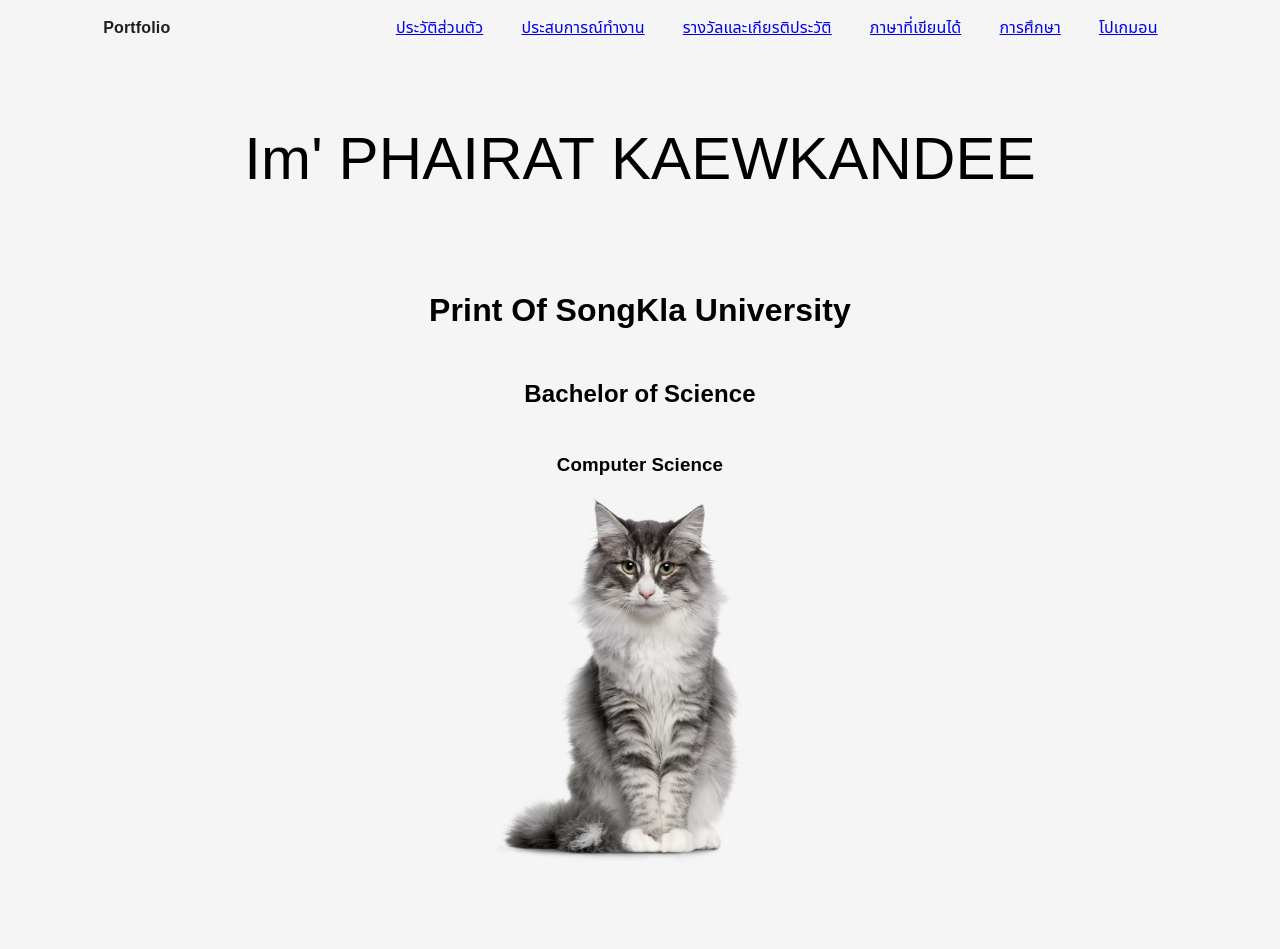
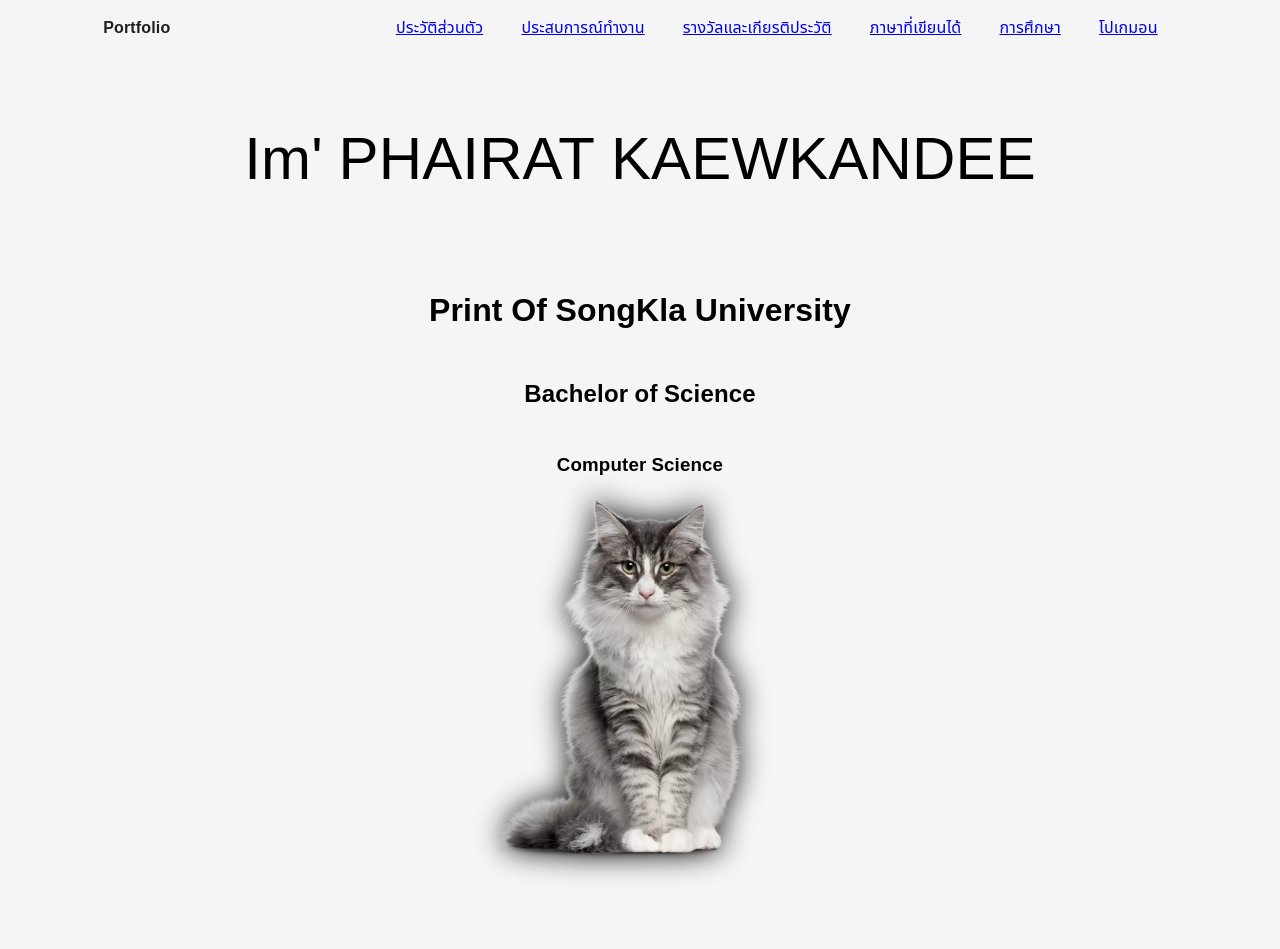
Before and after one commit to padgad336/my-app, a React (Create React App) app: page / in a window 1280 px wide. Shown: the top 949 px of the page. Built offline with nearby package versions, Linux system fonts and the light colour scheme.

Commit message:
🐛 FIX: POSITION

```diff
--- a/src/components/pokemon.js
+++ b/src/components/pokemon.js
@@ -28,7 +28,9 @@ const Pokemon = ({ name, image, species, type, id }) => {
                     transition: 'background 0.8s',
                     backgroundSize: isHover ? '500px' : '192px',
                     backgroundRepeat: "no-repeat",
-                    backgroundPosition: isHover ? 'left' : 'center',
+                    backgroundPosition: isHover ? 'right 53% bottom 86%' : 'center',
+                    backgroundBlendMode: isHover ? 'multiply;' : 'normal',
+                    backdropFilter:"blur(12px)",
                     borderRadius: '20px',
                     position: 'relative',
                     boxShadow: "0 70px 60px -60px #000"
--- a/src/pages/home-page.js
+++ b/src/pages/home-page.js
@@ -45,7 +45,7 @@ const Home = () => {
                 <h1>Print Of SongKla University</h1>
                 <h2>Bachelor of Science </h2>
                 <h3>Computer Science </h3>
-                <img alt="ddd" style={{ width: '500px' }} src="./cat.png" />
+                <img alt="ddd" style={{ width: '500px' ,filter: "drop-shadow(0px 0px 15px #000)"}} src="./cat.png" />
             </div>
             <div  style={{ color: 'black', margin: '80px' }}>
                 <h1 id="profile">ประวัติส่วนตัว</h1>
```
